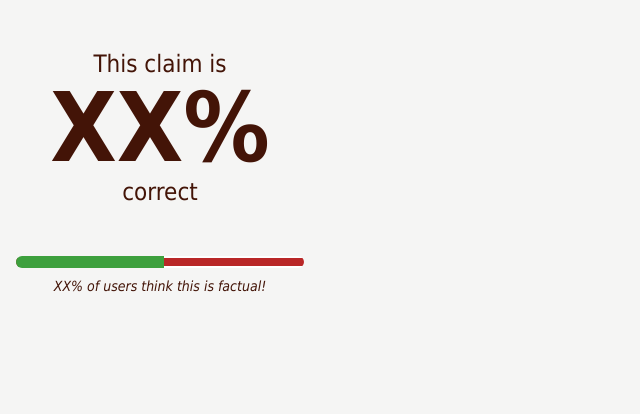
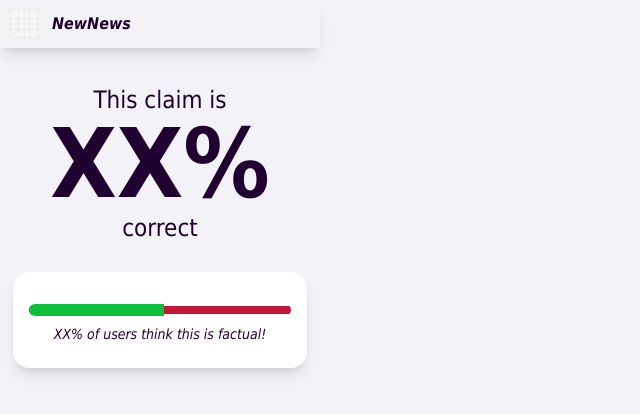
Before and after one commit to ameya-g-git/keep-it-real, a browser extension: page frontend/index.html in a window 1280 px wide. Shown: the whole page, without its empty margins (0-640 px from the left). Drawn offline with Linux system fonts and the light colour scheme.

Commit message:
finished vote card

```diff
--- a/frontend/index.html
+++ b/frontend/index.html
@@ -3,18 +3,21 @@
     <link rel="stylesheet" href="./build.css">
     <script src="./content.js"></script>
   </head>
-  <body class="text-orange-950 w-80 bg-stone-100">
-    <header>
-
+  <body class="flex flex-col items-center gap-1 text-font w-80 bg-background">
+    <header class="flex flex-row items-center w-full h-12 gap-1 shadow-lg">
+      <img src="./images/logo_placeholder.png" class="h-full p-2" alt="NewNews logo">
+      <h2 class="italic font-bold">NewNews</h2>
     </header>
-    <div id="confidence" class="flex flex-col items-center justify-center w-full py-12">
+    <div id="confidence" class="flex flex-col items-center justify-center w-full py-8">
       <h2 class="text-2xl">This claim is</h2>
       <h1 class="font-semibold text-8xl">XX%</h1> <!-- CONFIDENCE INTERVAL -->
       <h2 class="text-2xl">correct</h2>
     </div>
-    <div id="vote" class="flex flex-col items-center justify-center gap-2 px-4">
-      <input class="w-full" type="range" min="0" max="100" value="50" step="1">
-      <h3 class="text-sm italic">
+    <div id="vote" class="flex flex-col items-center justify-center w-11/12 px-4 py-8 -mt-2 bg-white shadow-lg rounded-2xl -gap-2">
+      <form class="w-full">
+        <input class="w-full" disabled type="range" min="0" max="100" value="50" step="1">
+      </form>
+      <h3 class="-my-2 text-sm italic ">
         <span>XX%</span> <!-- PERCENTAGE OF USERS -->
         <span>of users think this is factual!</span>
       </h3>
--- a/frontend/input.css
+++ b/frontend/input.css
@@ -4,8 +4,8 @@
 
 @layer base {
     :root {
-        --better-green: rgb(61, 160, 61);
-        --better-red: rgb(185, 39, 39);
+        --better-green: #0ec03d;
+        --better-red: #c1183a;
     }
 
     input[type="range"] {
@@ -24,6 +24,7 @@
 
     ::-ms-thumb {
         margin: 0;
+        border-radius: 1rem;
     }
 
     ::-webkit-slider-thumb {
--- a/tailwind.config.js
+++ b/tailwind.config.js
@@ -6,6 +6,10 @@ module.exports = {
       sans: ["Tahoma"]
     },
     extend: {
+      colors: {
+        background: "#F2F2F7",
+        font: "#200030"
+      }
     },
   },
   plugins: [],
```
Also changed, not shown: frontend/build.css, frontend/images/logo_placeholder.png (added).
